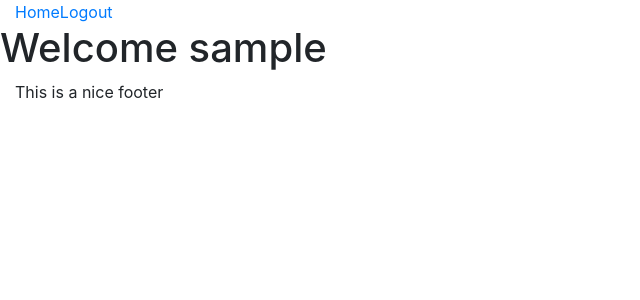
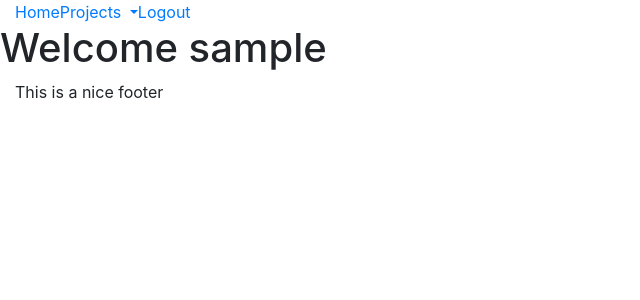
Before and after one commit to Atihinen/ProjectUnchained, a Django app: page / in a window 1280 px wide. Shown: the top 300 px of the page, without its empty margins (0-640 px from the left). Run offline with Django 3.2, Linux system fonts and the light colour scheme; the visitor is signed in with stand-in values (Sample User, id 1); parts of the project's set-up code (start-up, migrations or seed data) failed here and were passed over; some libraries are stand-ins or nearby versions.

Commit message:
Added placeholder for projects functionality in main nav.

```diff
--- a/project_unchained/templates/partials/_main_navigation.html
+++ b/project_unchained/templates/partials/_main_navigation.html
@@ -1,6 +1,13 @@
 <ul class="nav nav-pills">
 	<li class="active">
 		<a href="/">Home</a>
+	</li>
+	<li class="dropdown">
+		<a href="#" class="dropdown-toggle" data-toggle="dropdown">Projects <b class="caret"></b></a>
+		<ul class="dropdown-menu">
+			<li><a href="#new-project">New project</a></li>
+			<li class="divider"></li>
+		</ul>
 	</li>
 	<li>
 		<a href="/accounts/logout">Logout</a>
```
